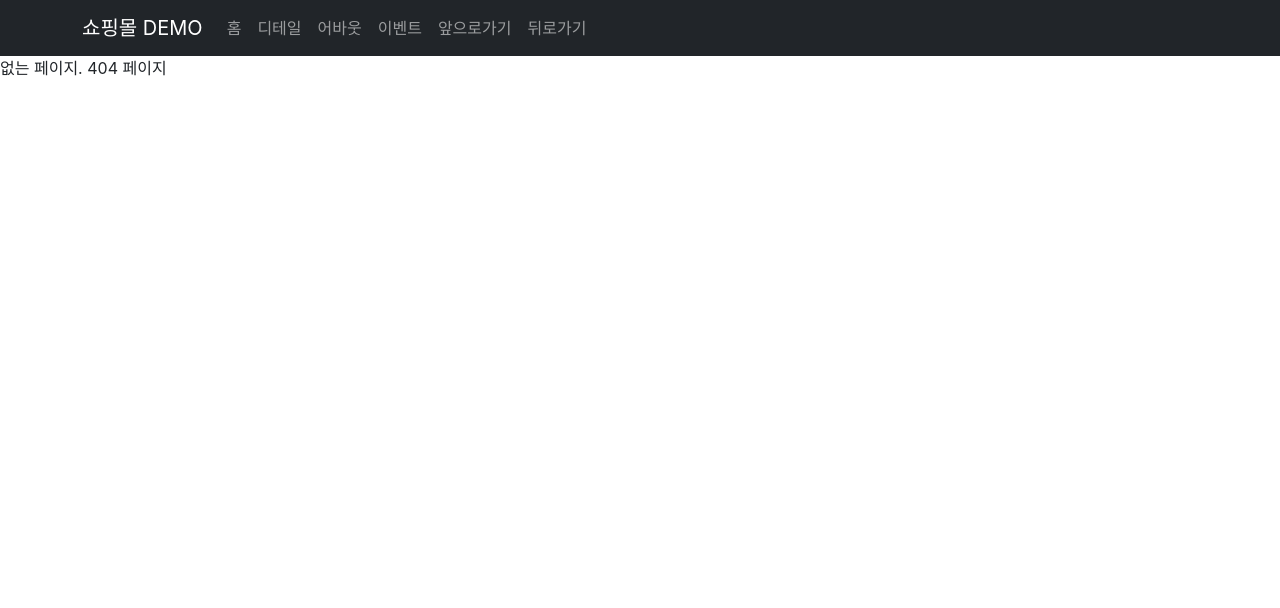
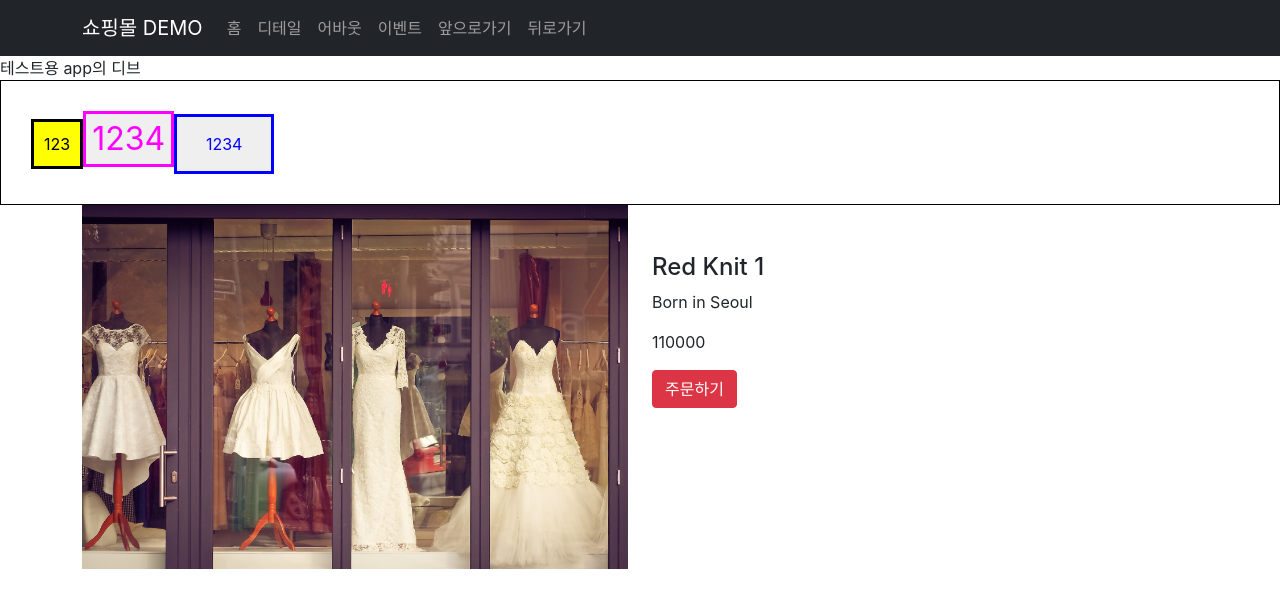
Before and after one commit to seeoya/s_react_shop, a React (Create React App) app: page /detail/1 in a window 1280 px wide. Before the commit this address had no page. Shown: the top 608 px of the page. Built offline with nearby package versions, Linux system fonts and the light colour scheme.

Commit message:
props로 변경, styled-component 설치, module.css 테스트

```diff
--- a/package.json
+++ b/package.json
@@ -13,6 +13,7 @@
         "react-dom": "^18.1.0",
         "react-router-dom": "^6.3.0",
         "react-scripts": "5.0.1",
+        "styled-components": "^5.3.5",
         "web-vitals": "^2.1.4"
     },
     "scripts": {
--- a/src/App.js
+++ b/src/App.js
@@ -19,12 +19,16 @@ import "./App.css";
 
 // 라이브러리 가져오기
 
-// let _PUBLIC_URL = process.env.PUBLIC_URL;
+import data from "./data/data";
+
+let _PUBLIC_URL = process.env.PUBLIC_URL;
 
 function App() {
     // 페이지 이동 함수
     // <Link to={주소}> </Link> 대신 onClick={() => navigate("path")}로 기존 항목에 사용 가능
     let navigate = useNavigate();
+
+    let [shoes, setShoes] = useState(data);
 
     return (
         <>
@@ -47,9 +51,15 @@ function App() {
                     </Container>
                 </Navbar>
 
+                <div className="abc">테스트용 app의 디브</div>
                 <Routes>
-                    <Route path="/" element={<Main />} />
-                    <Route path="/detail" element={<Detail />}></Route>
+                    <Route path="/" element={<Main shoes={shoes} data={data} />} />
+                    <Route path="/s_react_shop" to="/" />
+                    {/* <Route path="/detail" element={<Detail shoes={shoes} />}></Route> */}
+
+                    {/* url parameter :id 이용 */}
+                    <Route path="/detail/:id" element={<Detail shoes={shoes} />}></Route>
+
                     <Route path="/about" element={<About />}>
                         {/* Nested Routes */}
                         {/* 태그를 열고 사이에 넣어줌 */}
--- a/src/pages/About.js
+++ b/src/pages/About.js
@@ -1,10 +1,15 @@
 import { Link, Outlet } from "react-router-dom";
+import css from "./About.module.css";
 
 function About() {
     return (
         <>
             <Outlet>ㅁㄴㅇㅁㄴㅇ</Outlet>
             <div>어바웃입니다아</div>
+
+            {/* 단순 CSS import가 아니라 module일 경우
+                import에서 받아온 후 css.abc 등으로 클래스 해시값 가져와야 함. */}
+            <div className={css.abc}>테스트용 디브</div>
             <Link to="/about">어바웃</Link>
             <Link to="member">멤버</Link>
             <Link to="location">로케이션</Link>
--- /dev/null
+++ b/src/pages/About.module.css
@@ -0,0 +1,5 @@
+.abc {
+    color: red;
+    padding: 30px;
+    background: #eee;
+}
--- a/src/pages/Detail.js
+++ b/src/pages/Detail.js
@@ -1,21 +1,81 @@
-function Detail() {
+import { useParams } from "react-router-dom";
+import styled, { css } from "styled-components";
+
+let _PUBLIC_URL = process.env.PUBLIC_URL;
+
+let DfBtn = styled.button`
+    padding: 10px;
+    background: #ffff00;
+    color: #000;
+`;
+
+let DefaultBox = styled.div`
+    padding: 30px;
+    border: 1px solid #000;
+
+    // 네스팅 가능
+    button {
+        border: 3px solid;
+
+        &.pp {
+            font-size: 2rem;
+        }
+    }
+`;
+
+let DdBtn = styled.button`
+    // props 가져오기, if문 사용 가능
+    color: ${(props) => props.color || "blue"};
+
+    ${(props) =>
+        props.big &&
+        css`
+            width: 100px;
+            height: 60px;
+        `}
+`;
+
+function Detail(props) {
+    // :id 자리에 적은 거
+    let { id } = useParams(),
+        // arr[id]로 찾을 경우, 정렬 등으로 state 변경 시 문제 발생
+        shoe = props.shoes.find((o) => o.id == id);
+
+    if (shoe) {
         return (
             <>
+                <DefaultBox>
+                    <DfBtn>123</DfBtn>
+                    <DdBtn className="pp" color="#f0f">
+                        1234
+                    </DdBtn>
+                    <DdBtn big>1234</DdBtn>
+                </DefaultBox>
+
                 <div className="container">
                     <div className="row">
                         <div className="col-md-6">
-                        <img src="https://codingapple1.github.io/shop/shoes1.jpg" width="100%" />
+                            <img src={_PUBLIC_URL + "/img/banner/sub_banner" + shoe.id + ".jpg"} alt="" style={{ width: "100%" }} />
                         </div>
                         <div className="col-md-6">
-                        <h4 className="pt-5">상품명</h4>
-                        <p>상품설명</p>
-                        <p>120000원</p>
+                            <h4 className="pt-5">
+                                {shoe.title} {id}
+                            </h4>
+                            <p>{shoe.content}</p>
+                            <p>{shoe.price}</p>
                             <button className="btn btn-danger">주문하기</button>
                         </div>
                     </div>
                 </div>
             </>
         );
+    } else {
+        return (
+            <>
+                <div>{id} 의 결과 아이템이 없습니다.</div>
+            </>
+        );
+    }
 }
 
 export default Detail;
--- a/src/pages/Main.js
+++ b/src/pages/Main.js
@@ -1,11 +1,10 @@
 import { Button, Navbar, Container, Nav, Row, Col } from "react-bootstrap";
 import { useState } from "react";
-import data from "../data/data";
 
 let _PUBLIC_URL = process.env.PUBLIC_URL;
 
-function Main() {
-    let [shoes, setShoes] = useState(data);
+function Main(props) {
+    let { shoes, data } = props;
 
     return (
         <>
@@ -29,7 +28,7 @@ function SubBannerItem(props) {
     return (
         <Col sm={4} className="item">
             <div className="img-wrap">
-                <img src={_PUBLIC_URL + "/img/banner/sub_banner" + shoes.id + ".jpg"} alt="" />{" "}
+                <img src={_PUBLIC_URL + "/img/banner/sub_banner" + shoes.id + ".jpg"} alt="" />
             </div>
             <div>
                 <h4>{shoes.title}</h4>
```
Also changed, not shown: 1 other file (tests, documents, lock files or other folders). Lines whose indentation alone changed are shown as unchanged.
